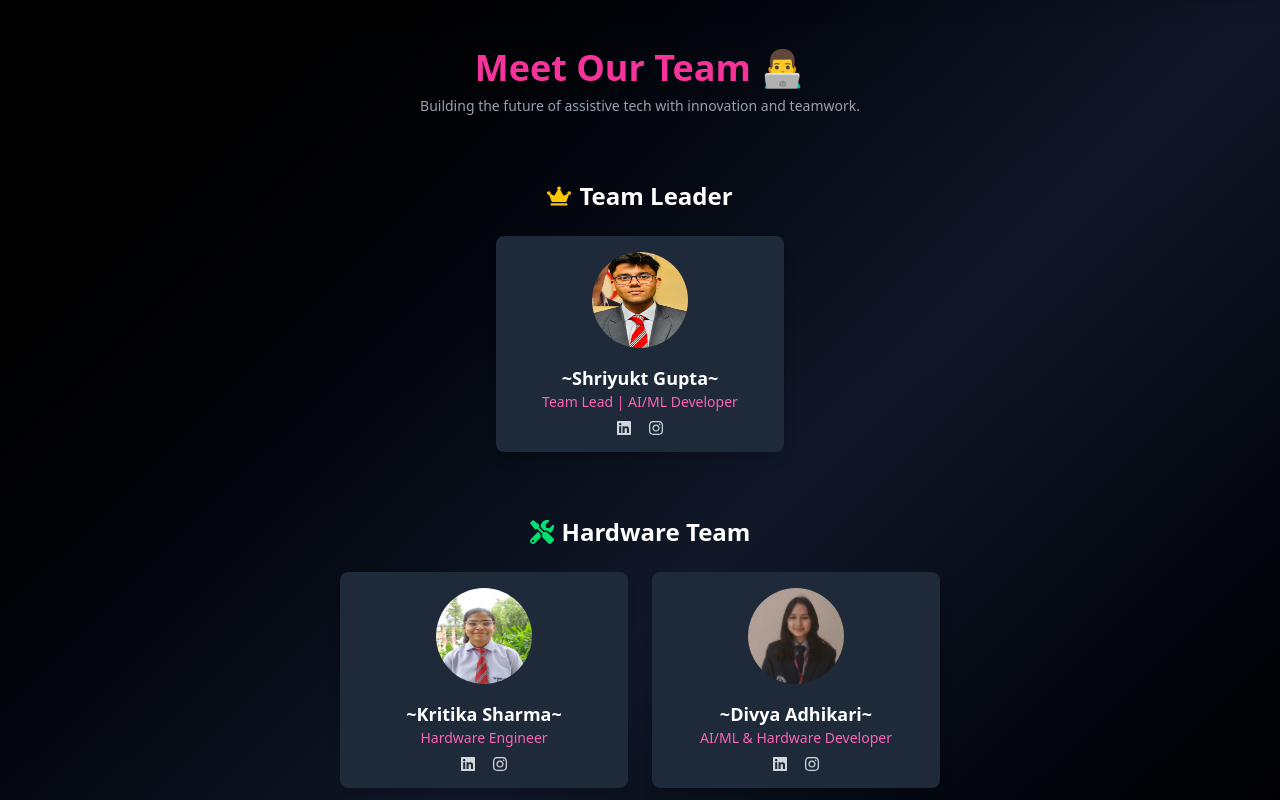
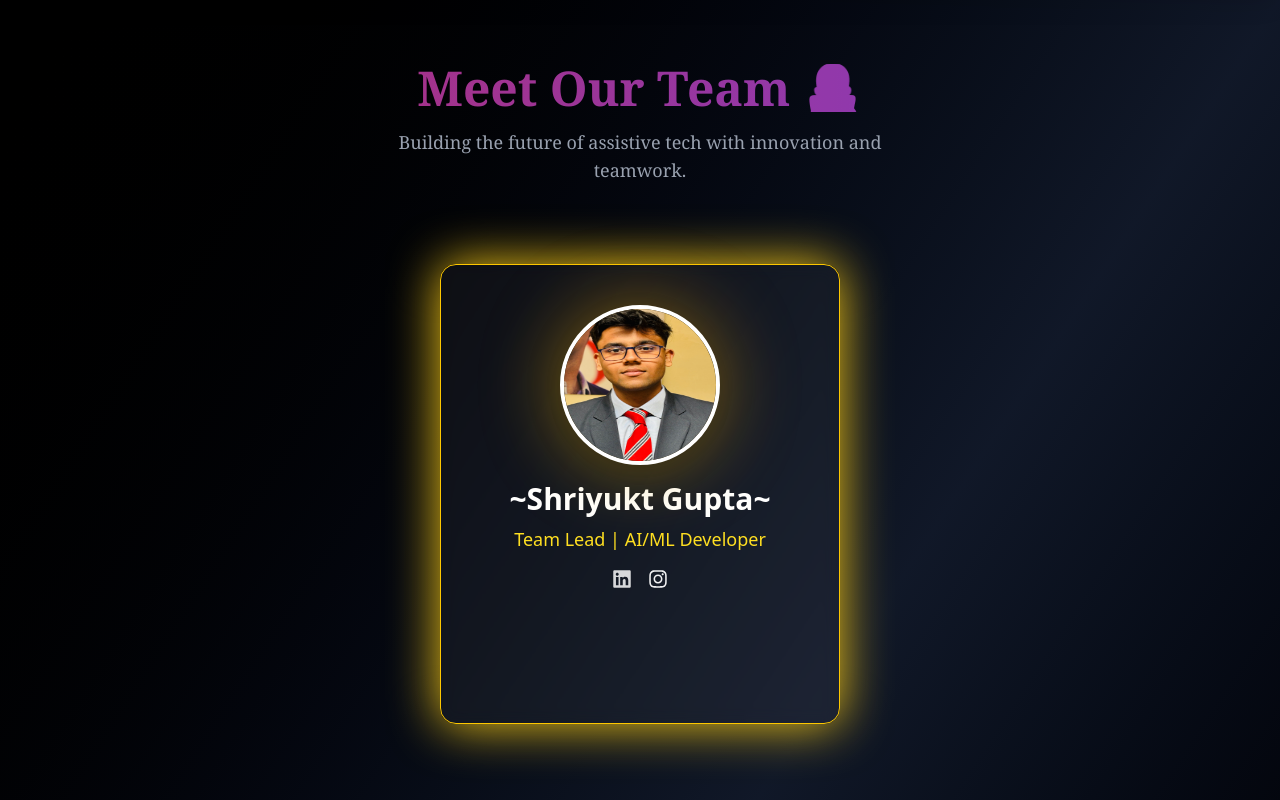
Before and after one commit to devansh021/live_hackathone, a React (Vite) app in the folder website/: page /ourteam in a window 1280 px wide. Built offline with nearby package versions, Linux system fonts and the light colour scheme.

Commit message:
fourth commit

```diff
--- a/website/src/pages/OurTeamPage.jsx
+++ b/website/src/pages/OurTeamPage.jsx
@@ -1,15 +1,18 @@
 import React from 'react';
 import { motion } from 'framer-motion';
 import { FaLaptopCode, FaTools, FaCrown, FaGithub, FaLinkedin, FaInstagram } from 'react-icons/fa';
+import Tilt from 'react-parallax-tilt';
 
+// Team data
 const teams = {
   leader: [
     {
       name: '~Shriyukt Gupta~',
       role: 'Team Lead | AI/ML Developer',
       image: 'public/team/shri.jpg',
-      linkedin: 'https://www.linkedin.com/in/shriyukt-gupta-12b665277',
-      instagram: 'https://www.instagram.com/shriyuktt',
+
+      linkedin: 'https://www.linkedin.com/in/shriyukt-gupta-12b665277?utm_source=share&utm_campaign=share_via&utm_content=profile&utm_medium=android_app',
+      instagram: 'https://www.instagram.com/shriyuktt?igsh=djNtZHl0cW9oMTNj',
     },
   ],
   software: [
@@ -17,22 +20,26 @@ const teams = {
       name: '~Devansh Arya~',
       role: 'Full Stack Developer',
       image: 'public/team/devansh.jpg',
-      linkedin: 'https://www.linkedin.com/in/devansh-arya-415378305',
-      instagram: 'https://www.instagram.com/devansh_arya021',
+
+
+      linkedin: 'https://www.linkedin.com/in/devansh-arya-415378305?utm_source=share&utm_campaign=share_via&utm_content=profile&utm_medium=android_app',
+      instagram: 'https://www.instagram.com/devansh_arya021/profilecard/?igsh=MWkyMGZ5a3ZyYWFjaA== ',
     },
     {
       name: '~Shubhanshi Negi~',
       role: 'AI/ML Developer',
       image: 'public/team/shubi.jpg',
-      linkedin: 'https://www.linkedin.com/in/shubhanshi-negi-0a4352338',
-      instagram: 'https://www.instagram.com/shubhanshi_negi16',
+
+      linkedin: 'https://www.linkedin.com/in/shubhanshi-negi-0a4352338?utm_source=share&utm_campaign=share_via&utm_content=profile&utm_medium=android_app',
+      instagram: 'https://www.instagram.com/shubhanshi_negi16?igsh=YXc5c3Rja2FuOHp0',
     },
     {
       name: '~Ankit Bisht~',
-      role: 'Object Detection & Hardware Developer',
+      role: 'object detection and hardware developer',
       image: 'public/team/ankit.jpg',
-      linkedin: 'https://www.linkedin.com/in/ankit-bisht-8a0b372a2',
-      instagram: 'https://www.instagram.com/divya.adhikari_87',
+
+      linkedin: 'https://www.linkedin.com/in/ankit-bisht-8a0b372a2?utm_source=share&utm_campaign=share_via&utm_content=profile&utm_medium=android_app',
+      instagram: 'https://www.instagram.com/divya.adhikari_87?igsh=OHR3czAyazE1d2p0',
     },
   ],
   hardware: [
@@ -40,64 +47,176 @@ const teams = {
       name: '~Kritika Sharma~',
       role: 'Hardware Engineer',
       image: 'public/team/kritika.jpg',
+
       linkedin: 'https://www.linkedin.com/in/kritika-sharma-geu',
-      instagram: 'https://www.instagram.com/kritikabairagi_03',
+      instagram: 'https://www.instagram.com/kritikabairagi_03/profilecard/?igsh=MWltbXc0djdpY3Y1YQ==',
     },
     {
-      name: '~Divya Adhikari~',
-      role: 'AI/ML & Hardware Developer',
+      name: '~divya Adhikari~',
+      role: 'AI/ML and Hardware Developer',
       image: 'public/team/divya.jpg',
-      linkedin: 'https://www.linkedin.com/in/divya-adhikari-213269325',
-      instagram: 'https://www.instagram.com/divya.adhikari_87',
+      linkedin: 'https://www.linkedin.com/in/divya-adhikari-213269325?utm_source=share&utm_campaign=share_via&utm_content=profile&utm_medium=android_app',
+      instagram: 'https://www.instagram.com/divya.adhikari_87?igsh=OHR3czAyazE1d2p0',
     },
   ],
 };
 
-const Card = ({ member }) => (
-  <div className="w-72 bg-gray-800 rounded-lg overflow-hidden shadow-lg text-center p-4 hover:scale-105 transition-transform">
-    <img className="w-24 h-24 rounded-full mx-auto mb-4" src={member.image} alt={member.name} />
-    <h3 className="text-white text-lg font-semibold">{member.name}</h3>
-    <p className="text-pink-400 text-sm">{member.role}</p>
-    <div className="flex justify-center gap-4 mt-2 text-gray-300">
-      {member.linkedin && (
-        <a href={member.linkedin} target="_blank" rel="noopener noreferrer">
-          <FaLinkedin />
-        </a>
-      )}
-      {member.instagram && (
-        <a href={member.instagram} target="_blank" rel="noopener noreferrer">
-          <FaInstagram />
-        </a>
-      )}
-    </div>
+// Social Icons Component
+const SocialIcons = ({ member }) => (
+  <div className="flex gap-4 mt-4 justify-center text-white">
+    {member.github && (
+      <motion.a
+        href={member.github}
+        target="_blank"
+        rel="noopener noreferrer"
+        whileHover={{ scale: 1.3 }}
+        animate={{ opacity: [0.6, 1, 0.6] }}
+        transition={{ repeat: Infinity, duration: 2 }}
+      >
+        <FaGithub size={20} />
+      </motion.a>
+    )}
+    {member.linkedin && (
+      <motion.a
+        href={member.linkedin}
+        target="_blank"
+        rel="noopener noreferrer"
+        whileHover={{ scale: 1.3 }}
+        animate={{ opacity: [0.6, 1, 0.6] }}
+        transition={{ repeat: Infinity, duration: 2, delay: 0.2 }}
+      >
+        <FaLinkedin size={20} />
+      </motion.a>
+    )}
+    {member.instagram && (
+      <motion.a
+        href={member.instagram}
+        target="_blank"
+        rel="noopener noreferrer"
+        whileHover={{ scale: 1.3 }}
+        animate={{ opacity: [0.6, 1, 0.6] }}
+        transition={{ repeat: Infinity, duration: 2, delay: 0.4 }}
+      >
+        <FaInstagram size={20} />
+      </motion.a>
+    )}
   </div>
 );
 
-const TeamSection = ({ title, icon, members }) => (
-  <div className="mb-16">
-    <h2 className="text-2xl font-bold text-white flex items-center justify-center gap-2 mb-6">
+// Card component
+const Card = ({ member, delay }) => (
+  <motion.div
+    initial={{ opacity: 0, y: 30 }}
+    animate={{ opacity: 1, y: 0 }}
+    transition={{ duration: 0.8, delay }}
+  >
+    <Tilt
+      glareEnable={true}
+      glareMaxOpacity={0.2}
+      className="w-[300px] h-[380px] bg-white/5 border border-pink-600 hover:border-pink-400 rounded-2xl p-6 text-center backdrop-blur-sm transition-all duration-300 shadow-[0_0_25px_#f472b6] hover:shadow-[0_0_40px_#f472b6] font-serif"
+    >
+      <div className="relative w-24 h-24 mx-auto mb-4">
+        <div className="absolute inset-0 rounded-full bg-gradient-to-tr from-pink-500 to-purple-500 blur-lg opacity-70 animate-pulse z-0" />
+        <img
+          src={member.image}
+          alt={member.name}
+          className="relative z-10 w-full h-full rounded-full border-2 border-white shadow-md"
+        />
+      </div>
+      <h3 className="text-lg font-semibold text-white">{member.name}</h3>
+      <p className="text-pink-300 text-sm mb-2">{member.role}</p>
+      <SocialIcons member={member} />
+    </Tilt>
+  </motion.div>
+);
+
+// Leader card
+const LeaderCard = ({ member }) => (
+  <motion.div
+    initial={{ opacity: 0, scale: 0.7 }}
+    animate={{ opacity: 1, scale: 1 }}
+    transition={{ duration: 1 }}
+  >
+    <Tilt
+      glareEnable={true}
+      glareMaxOpacity={0.3}
+      scale={1.05}
+      className="w-[400px] h-[460px] bg-white/5 border border-yellow-400 hover:border-yellow-200 rounded-2xl p-10 flex flex-col items-center backdrop-blur-sm transition-all duration-300 shadow-[0_0_50px_#facc15] hover:shadow-[0_0_80px_#fde047]"
+    >
+      <div className="relative w-40 h-40 mb-4">
+        <div className="absolute inset-0 rounded-full bg-gradient-to-tr from-yellow-400 to-yellow-600 blur-2xl opacity-60 animate-pulse z-0" />
+        <img
+          src={member.image}
+          alt={member.name}
+          className="relative z-10 w-full h-full rounded-full border-4 border-white shadow-lg"
+        />
+      </div>
+      <h3 className="text-3xl font-bold text-white">{member.name}</h3>
+      <p className="text-yellow-300 text-lg mt-2">{member.role}</p>
+      <SocialIcons member={member} />
+    </Tilt>
+  </motion.div>
+);
+
+// Team section component
+const TeamSection = ({ title, icon, members, delayOffset = 0 }) => (
+  <motion.div
+    initial={{ opacity: 0, y: 30 }}
+    animate={{ opacity: 1, y: 0 }}
+    transition={{ delay: delayOffset, duration: 0.8 }}
+    className="mb-20 text-center"
+  >
+    <h2 className="text-3xl font-bold text-pink-400 flex items-center justify-center gap-3 mb-10 font-serif">
       {icon} {title}
     </h2>
-    <div className="flex flex-wrap justify-center gap-6">
-      {members.map((member, idx) => (
-        <Card key={idx} member={member} />
+    <div className="flex flex-wrap justify-center gap-8">
+      {members.map((member, i) => (
+        <Card key={i} member={member} delay={0.2 * i + delayOffset} />
       ))}
     </div>
-  </div>
+  </motion.div>
 );
 
+// Main component
 const OurTeamPage = () => {
   return (
-    <div className="min-h-screen bg-gradient-to-br from-black via-gray-900 to-black px-4 py-12">
-      <div className="text-center mb-16">
-        <h1 className="text-4xl font-bold text-pink-500 mb-2">Meet Our Team 👨‍💻</h1>
-        <p className="text-gray-400 text-sm">Building the future of assistive tech with innovation and teamwork.</p>
+    <motion.div
+      className="min-h-screen bg-gradient-to-br from-black via-gray-900 to-black px-6 py-16 text-white overflow-x-hidden"
+      initial={{ opacity: 0 }}
+      animate={{ opacity: 1 }}
+      transition={{ duration: 1.5 }}
+    >
+      <motion.div
+        className="text-center mb-20"
+        initial={{ opacity: 0, y: -40 }}
+        animate={{ opacity: 1, y: 0 }}
+        transition={{ duration: 1 }}
+      >
+        <h1 className="text-5xl font-bold text-transparent bg-clip-text bg-gradient-to-r from-pink-500 to-purple-500 animate-pulse font-serif">
+          Meet Our Team 👨‍💻
+        </h1>
+        <p className="mt-4 text-gray-400 text-lg max-w-xl mx-auto font-serif">
+          Building the future of assistive tech with innovation and teamwork.
+        </p>
+      </motion.div>
+
+      <div className="flex justify-center mb-24">
+        <LeaderCard member={teams.leader[0]} />
       </div>
 
-      <TeamSection title="Team Leader" icon={<FaCrown className="text-yellow-400" />} members={teams.leader} />
-      <TeamSection title="Hardware Team" icon={<FaTools className="text-green-400" />} members={teams.hardware} />
-      <TeamSection title="Software Team" icon={<FaLaptopCode className="text-blue-400" />} members={teams.software} />
-    </div>
+      <TeamSection
+        title="Hardware Team"
+        icon={<FaTools />}
+        members={teams.hardware}
+        delayOffset={1}
+      />
+      <TeamSection
+        title="Software Team"
+        icon={<FaLaptopCode />}
+        members={teams.software}
+        delayOffset={1.5}
+      />
+    </motion.div>
   );
 };
 
```
